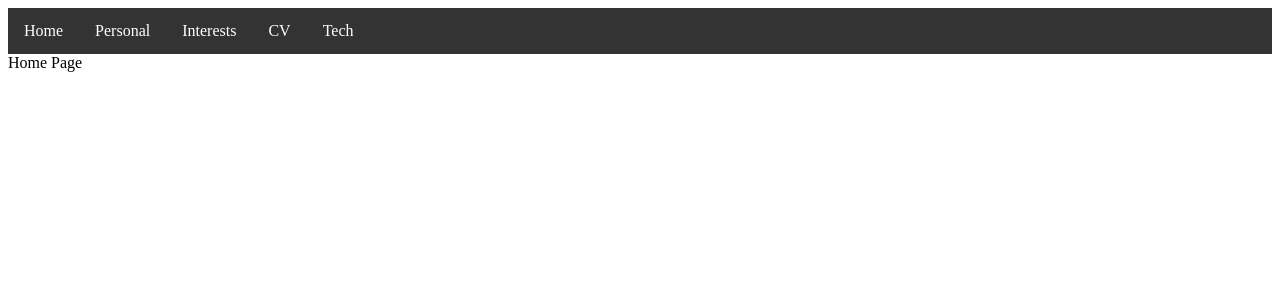
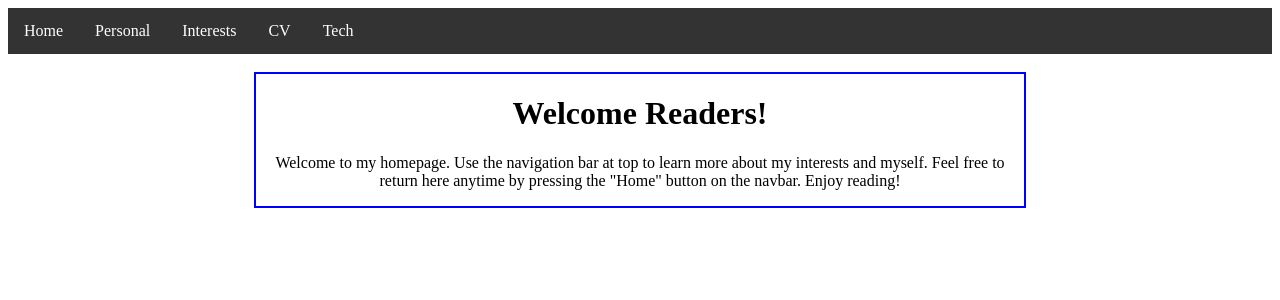
Before and after one commit to AlexDarigan/flaskbioapp, a Flask app: page /home in a window 1280 px wide. Shown: the top 300 px of the page. Run offline with Flask 2, Linux system fonts and the light colour scheme.

Commit message:
Add Homepage Content

```diff
--- a/static/styles.css
+++ b/static/styles.css
@@ -21,3 +21,12 @@ ul {
   li a:hover {
     background-color: #111;
   }
+
+  .content {
+    margin: auto;
+    padding: auto;
+    margin-bottom: 0px;
+    width: 60vw;
+    border: 2px solid blue;
+    text-align: center;
+}
--- a/templates/base.html
+++ b/templates/base.html
@@ -11,6 +11,7 @@
                 <li><a class="nav-item" href="{{url_for(item.lower())}}">{{item}}</a></li>
             {% endfor %}
         </ul>
+        <br>
         {% block body %} Base Body {% endblock %}
     </body>
 </html>
--- a/templates/home.html
+++ b/templates/home.html
@@ -1,2 +1,10 @@
 {% extends "base.html" %}
-{% block body %} Home Page {% endblock %}
+{% block body %}
+    <div class="content">
+        <h1>Welcome Readers!</h1>
+        <p>Welcome to my homepage. Use the navigation bar at top to learn
+            more about my interests and myself. Feel free to return here anytime
+            by pressing the "Home" button on the navbar.&nbsp;Enjoy reading!
+        </p>
+    </div>
+{% endblock %}
```
